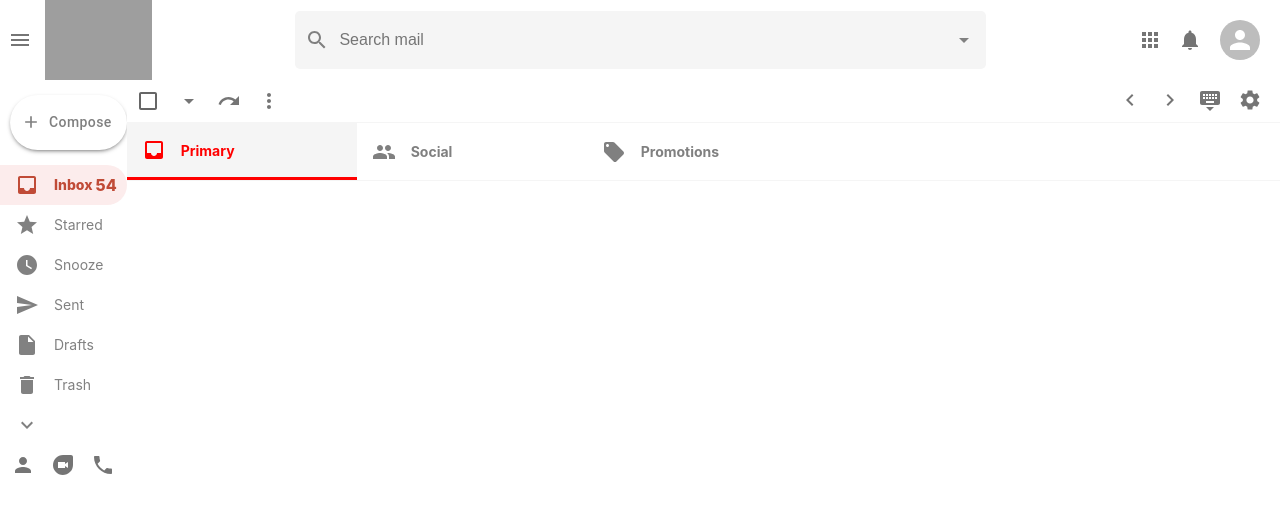
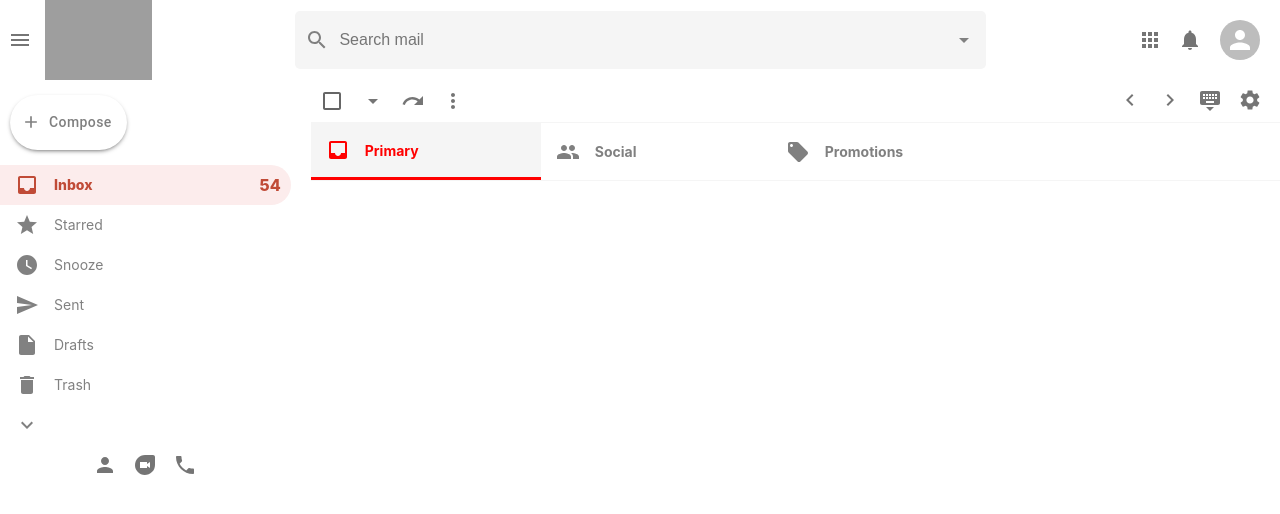
Before and after one commit to kennethtran590/gmail-clone-react, a React (Create React App) app: page / in a window 1280 px wide. Shown: the top 514 px of the page. Built offline with nearby package versions, Linux system fonts and the light colour scheme; grey boxes are pictures that could not be loaded.

Commit message:
Completed styling for sidebar

```diff
--- a/src/Sidebar.css
+++ b/src/Sidebar.css
@@ -1,3 +1,9 @@
+.sidebar {
+  flex: 0.3;
+  max-width: 300px;
+  padding-right: 20px;
+}
+
 .sidebar__compose {
   margin-top: 15px !important;
   margin-left: 10px !important;
```
